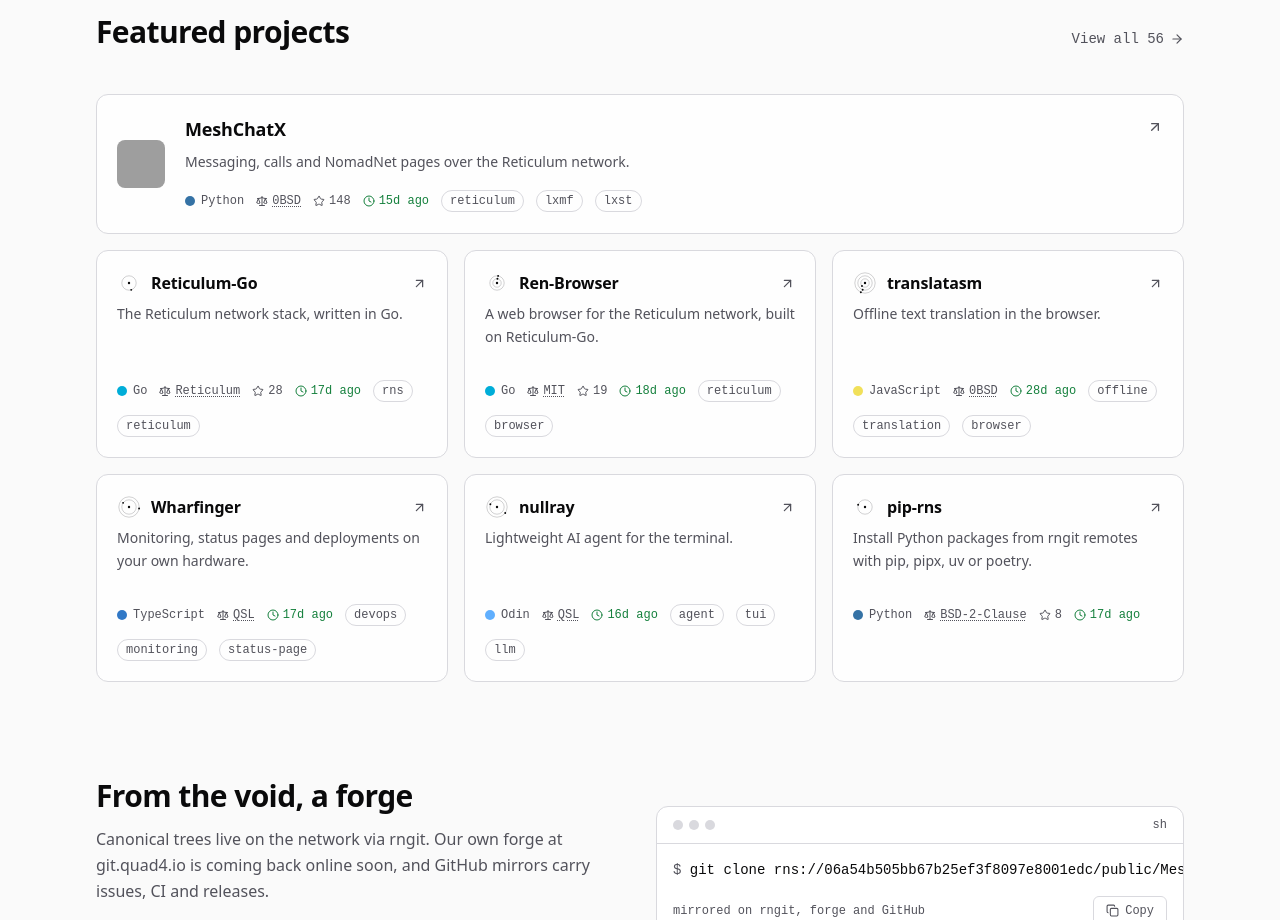
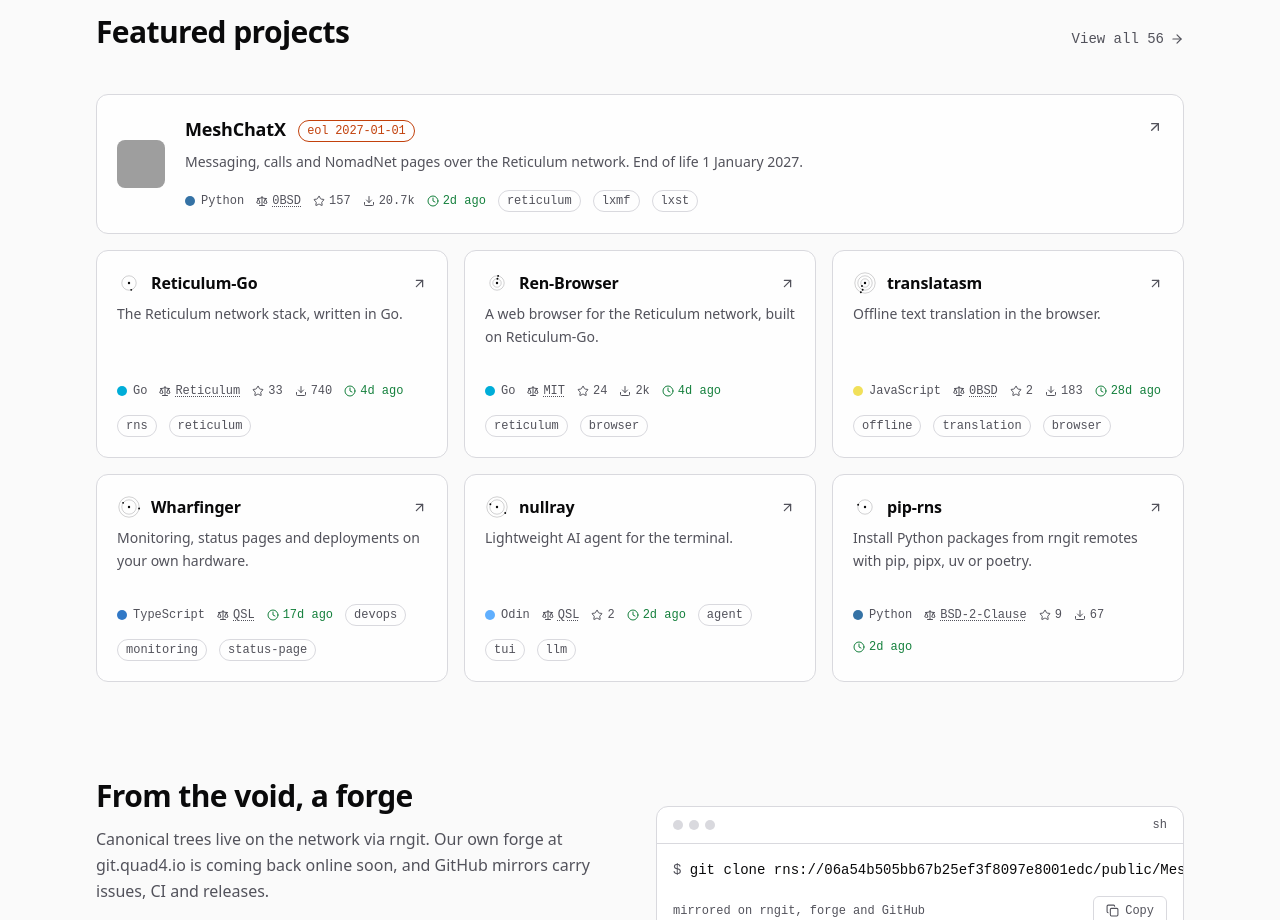
Before and after one commit to Quad4-Software/website, an Astro site: page / in a window 1280 px wide. Shown: the part 1580-2500 px from the top of the page. Built offline with nearby package versions, Linux system fonts and the light colour scheme; Astro itself is replaced by a stand-in of ours; grey boxes are pictures that could not be loaded; a web font is replaced by a local one.

Commit message:
Show release download counts on project cards, mark MeshChatX EOL
Refresh stars and last-push dates from GitHub for every listed repo.
Counts sum release asset downloads, excluding signatures, SBOMs,
checksums and update manifests. Micron-Parser-Go is excluded because
MeshChatX build jobs inflate its numbers. MeshChatX is marked end of
life on 1 January 2027 with a warn tag and a note in its description.

```diff
--- a/src/components/ProjectCard.astro
+++ b/src/components/ProjectCard.astro
@@ -1,10 +1,11 @@
 ---
-import { ArrowUpRight, Clock, GitFork, Scale, Star } from '@lucide/astro'
+import { ArrowUpRight, Clock, Download, GitFork, Scale, Star } from '@lucide/astro'
 import OrbitGlyph from './OrbitGlyph.astro'
 import { projectUrl } from '../config/site'
 import { langColor } from '../data/langs'
 import { licenseHref, licenseName } from '../data/licenses'
 import { link } from '../lib/url'
+import { formatCount } from '../lib/format'
 import { ageTone, formatAge } from '../lib/time'
 import type { Project } from '../data/projects'
 import { card, cx, toneAging, toneFresh, toneStale } from '../lib/styles'
@@ -30,6 +31,8 @@ const forkCls = 'ml-2 inline-flex items-center text-warn'
 const topicCls = 'rounded-full border border-line px-2 py-0.5'
 const metaTagCls =
   'ml-2 inline-block rounded-full border border-line px-2 py-0.5 align-middle font-mono text-xs font-normal text-faint'
+const eolTagCls =
+  'ml-2 inline-block rounded-full border border-warn px-2 py-0.5 align-middle font-mono text-xs font-normal text-warn'
 const searchText = [p.name, p.desc ?? '', p.lang, ...(p.topics ?? [])].join(' ').toLowerCase()
 ---
 
@@ -52,6 +55,7 @@ const searchText = [p.name, p.desc ?? '', p.lang, ...(p.topics ?? [])].join(' ')
           <span class="text-lg font-semibold tracking-[-0.01em]">
             {p.name}
             {p.mirror ? <span class={metaTagCls}>mirror</span> : null}
+            {p.eol ? <span class={eolTagCls}>eol {p.eol}</span> : null}
             {p.fork ? (
               <span class={forkCls} title="Fork">
                 <GitFork size={12} aria-hidden="true" />
@@ -85,6 +89,12 @@ const searchText = [p.name, p.desc ?? '', p.lang, ...(p.topics ?? [])].join(' ')
             <span class={starsCls}>
               <Star size={12} aria-hidden="true" />
               {p.stars}
+            </span>
+          ) : null}
+          {p.downloads ? (
+            <span class={starsCls} title={`${p.downloads} release downloads`}>
+              <Download size={12} aria-hidden="true" />
+              {formatCount(p.downloads)}
             </span>
           ) : null}
           {p.updated ? (
@@ -127,6 +137,7 @@ const searchText = [p.name, p.desc ?? '', p.lang, ...(p.topics ?? [])].join(' ')
         <span class="text-base font-semibold tracking-[-0.01em]">
           {p.name}
           {p.mirror ? <span class={metaTagCls}>mirror</span> : null}
+          {p.eol ? <span class={eolTagCls}>eol {p.eol}</span> : null}
           {p.fork ? (
             <span class={forkCls} title="Fork">
               <GitFork size={11} aria-hidden="true" />
@@ -162,6 +173,12 @@ const searchText = [p.name, p.desc ?? '', p.lang, ...(p.topics ?? [])].join(' ')
           {p.stars}
         </span>
       ) : null}
+      {p.downloads ? (
+        <span class={starsCls} title={`${p.downloads} release downloads`}>
+          <Download size={12} aria-hidden="true" />
+          {formatCount(p.downloads)}
+        </span>
+      ) : null}
       {p.updated ? (
         <span
           class={cx(updatedCls, toneClass(p.updated))}
--- a/src/data/projects/infrastructure.ts
+++ b/src/data/projects/infrastructure.ts
@@ -27,7 +27,7 @@ export const infrastructure: Category = {
     {
       name: 'ravenguard',
       desc: 'Web application firewall. Blocks bots, scanners and AI scrapers.',
-      updated: '2026-09-30T12:45:37Z',
+      updated: '2026-10-15T11:42:27Z',
       license: 'QSL',
       lang: 'Go',
       logo: asset('/ravenguard.webp'),
@@ -42,14 +42,14 @@ export const infrastructure: Category = {
     {
       name: 'Badinage',
       desc: 'XMPP chat in the browser.',
-      updated: '2026-09-29T10:05:43Z',
+      updated: '2026-10-10T20:46:29Z',
       license: 'QSL',
       lang: 'TypeScript',
     },
     {
       name: 'arch',
       desc: 'Arch Linux package repository for Quad4 software.',
-      updated: '2026-09-28T13:17:19Z',
+      updated: '2026-10-13T12:36:59Z',
       license: '0BSD',
       lang: 'Shell',
     },
@@ -69,8 +69,9 @@ export const infrastructure: Category = {
     },
     {
       name: 'quickchat',
+      downloads: 1,
       desc: 'Lightweight chat for the browser.',
-      updated: '2026-09-29T19:46:09Z',
+      updated: '2026-10-14T18:58:41Z',
       license: '0BSD',
       lang: 'TypeScript',
     },
--- a/src/data/projects/mesh.ts
+++ b/src/data/projects/mesh.ts
@@ -9,50 +9,56 @@ export const mesh: Category = {
   projects: [
     {
       name: 'MeshChatX',
-      desc: 'Messaging, calls and NomadNet pages over the Reticulum network.',
-      updated: '2026-09-30T13:21:03Z',
+      desc: 'Messaging, calls and NomadNet pages over the Reticulum network. End of life 1 January 2027.',
+      updated: '2026-10-13T14:48:33Z',
       license: '0BSD',
       lang: 'Python',
-      stars: 148,
+      stars: 157,
       topics: ['reticulum', 'lxmf', 'lxst'],
+      downloads: 20686,
+      eol: '2027-01-01',
       flagship: true,
       logo: asset('/meshchatx.webp'),
     },
     {
       name: 'Reticulum-Go',
       desc: 'The Reticulum network stack, written in Go.',
-      updated: '2026-09-28T13:19:35Z',
+      updated: '2026-10-11T12:10:02Z',
       license: 'Reticulum',
       lang: 'Go',
-      stars: 28,
+      stars: 33,
       topics: ['rns', 'reticulum'],
+      downloads: 740,
     },
     {
       name: 'Ren-Browser',
       desc: 'A web browser for the Reticulum network, built on Reticulum-Go.',
-      updated: '2026-09-27T21:36:14Z',
+      updated: '2026-10-11T21:37:07Z',
       license: 'MIT',
       lang: 'Go',
-      stars: 19,
+      stars: 24,
       topics: ['reticulum', 'browser'],
+      downloads: 1956,
     },
     {
       name: 'Ren-TUI',
       desc: 'Terminal client for LXMF messaging and NomadNet pages, written in Odin.',
-      updated: '2026-09-28T16:58:54Z',
+      updated: '2026-10-13T21:03:55Z',
       license: '0BSD',
       lang: 'Odin',
-      stars: 2,
+      stars: 5,
       topics: ['lxmf', 'nomadnet'],
+      downloads: 100,
     },
     {
       name: 'LXMFy',
       desc: 'Framework for building LXMF bots.',
-      updated: '2026-09-30T08:09:01Z',
+      updated: '2026-10-07T23:08:40Z',
       license: '0BSD',
       lang: 'Python',
       stars: 5,
       mirror: true,
+      downloads: 4,
     },
     {
       name: 'LXMFy-Go',
@@ -62,8 +68,9 @@ export const mesh: Category = {
     },
     {
       name: 'reticulum-go-protocols',
+      downloads: 481,
       desc: 'Reticulum message formats and protocols in Go.',
-      updated: '2026-09-28T01:00:58Z',
+      updated: '2026-10-15T17:15:48Z',
       license: 'Reticulum',
       lang: 'Go',
     },
@@ -78,22 +85,23 @@ export const mesh: Category = {
     {
       name: 'rns-page-node',
       desc: 'Serve pages and files over the Reticulum network.',
-      updated: '2026-09-14T01:31:12Z',
+      updated: '2026-10-12T04:10:52Z',
       license: 'GPL-3.0',
       lang: 'Python',
-      stars: 4,
+      stars: 6,
     },
     {
       name: 'RNS-over-HTTP',
       desc: 'Reach the Reticulum network over plain HTTP.',
-      updated: '2026-09-14T01:46:22Z',
+      updated: '2026-10-12T04:44:23Z',
       license: 'MIT',
+      stars: 2,
       lang: 'Python',
     },
     {
       name: 'websocket-server',
       desc: 'Websocket server for Reticulum-Go.',
-      updated: '2026-09-14T16:10:37Z',
+      updated: '2026-10-13T19:27:25Z',
       license: 'BSD-3-Clause',
       lang: 'Go',
     },
@@ -108,25 +116,27 @@ export const mesh: Category = {
     {
       name: 'meshchatx-issues-bot',
       desc: 'A bot that files issues from LXMF messages.',
-      updated: '2026-09-28T19:47:42Z',
+      updated: '2026-10-14T02:16:40Z',
       license: '0BSD',
+      stars: 1,
       lang: 'Python',
     },
     {
       name: 'pip-rns',
+      downloads: 67,
       desc: 'Install Python packages from rngit remotes with pip, pipx, uv or poetry.',
-      updated: '2026-09-29T03:53:28Z',
+      updated: '2026-10-14T03:02:40Z',
       license: 'BSD-2-Clause',
       lang: 'Python',
-      stars: 8,
+      stars: 9,
     },
     {
       name: 'Micron-Parser-Go',
       desc: 'Micron markup parser and renderer for Go and the browser.',
-      updated: '2026-09-21T13:20:39Z',
+      updated: '2026-10-13T13:05:47Z',
       license: '0BSD',
       lang: 'Go',
-      stars: 4,
+      stars: 5,
       topics: ['micron', 'parser'],
     },
   ],
--- a/src/data/projects/offline-web.ts
+++ b/src/data/projects/offline-web.ts
@@ -16,6 +16,7 @@ export const offline_web: Category = {
     },
     {
       name: 'transcriptasm',
+      downloads: 116,
       desc: 'Offline audio transcription in the browser.',
       updated: '2026-09-18T14:08:03Z',
       license: '0BSD',
@@ -24,6 +25,7 @@ export const offline_web: Category = {
     },
     {
       name: 'speakasm',
+      downloads: 116,
       desc: 'Offline text-to-speech in the browser.',
       updated: '2026-09-18T12:36:43Z',
       license: '0BSD',
@@ -35,6 +37,8 @@ export const offline_web: Category = {
       desc: 'Offline text translation in the browser.',
       updated: '2026-09-18T04:17:05Z',
       license: '0BSD',
+      stars: 2,
+      downloads: 183,
       lang: 'JavaScript',
       topics: ['offline', 'translation', 'browser'],
     },
@@ -42,7 +46,7 @@ export const offline_web: Category = {
       name: 'bergamot-translator',
       desc: 'The translation engine behind translatasm.',
       fork: true,
-      updated: '2026-09-25T22:48:35Z',
+      updated: '2026-10-15T18:27:18Z',
       license: 'MPL-2.0',
       lang: 'C++',
     },
--- a/src/data/projects/security.ts
+++ b/src/data/projects/security.ts
@@ -7,31 +7,34 @@ export const security: Category = {
   projects: [
     {
       name: 'argus',
+      downloads: 49,
       desc: 'Security checks and hardening in a single Rust binary.',
-      updated: '2026-09-30T20:39:48Z',
+      updated: '2026-10-13T04:22:29Z',
       license: 'MIT-0',
       lang: 'Rust',
     },
     {
       name: 'landlockpy',
       desc: 'Python bindings for the Linux Landlock sandbox.',
-      updated: '2026-09-26T21:51:44Z',
+      updated: '2026-10-14T17:12:38Z',
       license: '0BSD',
       lang: 'Python',
       stars: 1,
       topics: ['landlock', 'sandbox'],
+      downloads: 1,
     },
     {
       name: 'seccompy',
+      downloads: 1,
       desc: 'Python bindings for Linux seccomp-BPF filtering.',
-      updated: '2026-09-28T23:47:51Z',
+      updated: '2026-10-14T16:16:44Z',
       license: '0BSD',
       lang: 'Python',
     },
     {
       name: 'keyctl2',
       desc: 'Python bindings for the Linux kernel keyring.',
-      updated: '2026-09-26T22:55:03Z',
+      updated: '2026-10-14T17:47:26Z',
       license: '0BSD',
       lang: 'Python',
     },
--- a/src/data/projects/toolchains.ts
+++ b/src/data/projects/toolchains.ts
@@ -9,46 +9,49 @@ export const toolchains: Category = {
     {
       name: 'nullray',
       desc: 'Lightweight AI agent for the terminal.',
-      updated: '2026-09-29T18:49:19Z',
+      updated: '2026-10-13T16:18:59Z',
       license: 'QSL',
+      stars: 2,
       lang: 'Odin',
       topics: ['agent', 'tui', 'llm'],
     },
     {
       name: 'ai',
       desc: 'MCP servers and skills for AI agents.',
-      updated: '2026-09-29T15:32:48Z',
+      updated: '2026-10-04T18:06:37Z',
       license: '0BSD',
       lang: 'Go',
-      stars: 1,
+      stars: 2,
+      downloads: 14,
       topics: ['mcp', 'agent-tools'],
     },
     {
       name: 'go-no-telemetry',
       desc: 'Go toolchain fork with telemetry removed and easier source bootstrapping.',
-      updated: '2026-09-14T19:10:29Z',
+      updated: '2026-10-14T01:10:02Z',
       license: 'BSD-3-Clause',
       lang: 'Go',
     },
     {
       name: 'go-legacy-winxp',
+      downloads: 100,
       desc: 'Go for Windows XP, extending the go-legacy-win7 fork.',
-      updated: '2026-09-14T20:38:05Z',
+      updated: '2026-10-11T20:35:57Z',
       license: 'BSD-3-Clause',
       lang: 'Go',
-      stars: 2,
+      stars: 4,
     },
     {
       name: 'go-haiku',
       desc: 'Go for the Haiku operating system.',
-      updated: '2026-09-14T19:37:50Z',
+      updated: '2026-10-14T02:00:43Z',
       license: 'BSD-3-Clause',
       lang: 'Go',
     },
     {
       name: 'olc-go',
       desc: 'Open Location Code for Go. No dependencies.',
-      updated: '2026-09-21T05:29:09Z',
+      updated: '2026-10-12T16:41:58Z',
       license: '0BSD',
       lang: 'Go',
       topics: ['geocoding', 'zero-allocation'],
@@ -56,35 +59,35 @@ export const toolchains: Category = {
     {
       name: 'MGRS-Go',
       desc: 'Military grid coordinate encoding and decoding for Go.',
-      updated: '2026-09-28T14:38:58Z',
+      updated: '2026-10-12T09:05:44Z',
       license: '0BSD',
       lang: 'Go',
     },
     {
       name: 'meshchatx-website',
       desc: 'The meshchatx.com website.',
-      updated: '2026-09-29T22:00:45Z',
+      updated: '2026-10-13T10:33:10Z',
       lang: 'PHP',
-      stars: 1,
+      stars: 2,
     },
     {
       name: 'reticulum-go-website',
       desc: 'The Reticulum-Go website.',
-      updated: '2026-09-19T13:10:23Z',
+      updated: '2026-10-08T06:49:25Z',
       license: 'Reticulum',
       lang: 'TypeScript',
     },
     {
       name: 'bzip2',
       desc: 'bzip2 compression for Go, no dependencies.',
-      updated: '2026-09-21T08:19:54Z',
+      updated: '2026-10-13T00:33:32Z',
       license: '0BSD',
       lang: 'Go',
     },
     {
       name: 'cborx',
       desc: 'CBOR encoder and decoder for Python. No dependencies.',
-      updated: '2026-09-29T10:46:57Z',
+      updated: '2026-10-14T17:18:36Z',
       license: '0BSD',
       lang: 'Python',
     },
@@ -92,7 +95,7 @@ export const toolchains: Category = {
       name: 'msgpack',
       desc: 'Our maintained MessagePack fork for Go.',
       fork: true,
-      updated: '2026-09-21T22:39:50Z',
+      updated: '2026-10-14T07:45:48Z',
       license: 'BSD-2-Clause',
       lang: 'Go',
     },
@@ -100,14 +103,14 @@ export const toolchains: Category = {
       name: 'tagparser',
       desc: 'Struct tag parser for Go.',
       fork: true,
-      updated: '2026-09-21T16:50:24Z',
+      updated: '2026-10-13T20:46:26Z',
       license: 'BSD-2-Clause',
       lang: 'Go',
     },
     {
       name: 'pbt',
       desc: 'Property-based testing for Go.',
-      updated: '2026-09-21T09:49:08Z',
+      updated: '2026-10-13T04:38:56Z',
       license: '0BSD',
       lang: 'Go',
     },
@@ -128,14 +131,14 @@ export const toolchains: Category = {
     {
       name: 'python-library-template',
       desc: 'Template for typed Python libraries with no dependencies.',
-      updated: '2026-09-22T11:47:57Z',
+      updated: '2026-10-14T16:02:27Z',
       license: '0BSD',
       lang: 'Python',
     },
     {
       name: 'website',
       desc: 'This site. quad4.io.',
-      updated: '2026-09-29T14:55:43Z',
+      updated: '2026-10-14T18:05:34Z',
       lang: 'TypeScript',
     },
   ],
--- a/src/data/projects/types.ts
+++ b/src/data/projects/types.ts
@@ -11,6 +11,8 @@ export interface Project {
   org?: string
   updated?: string
   license?: string
+  downloads?: number
+  eol?: string
 }
 
 export interface Category {
--- /dev/null
+++ b/src/lib/format.ts
@@ -0,0 +1,5 @@
+export const formatCount = (n: number): string => {
+  if (n < 1_000) return `${n}`
+  if (n < 1_000_000) return `${(n / 1_000).toFixed(1).replace(/\.0$/, '')}k`
+  return `${(n / 1_000_000).toFixed(1).replace(/\.0$/, '')}M`
+}
```
